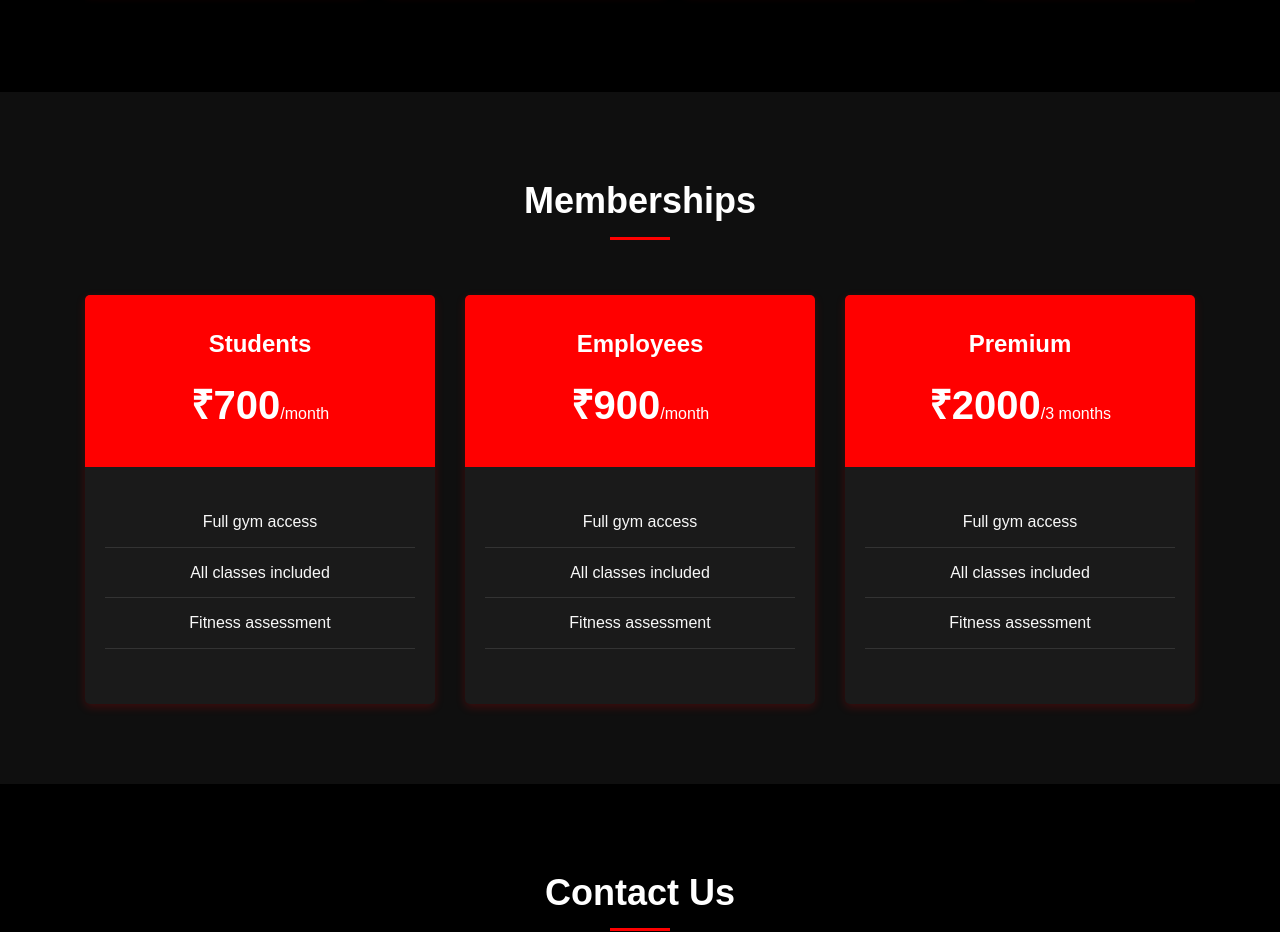
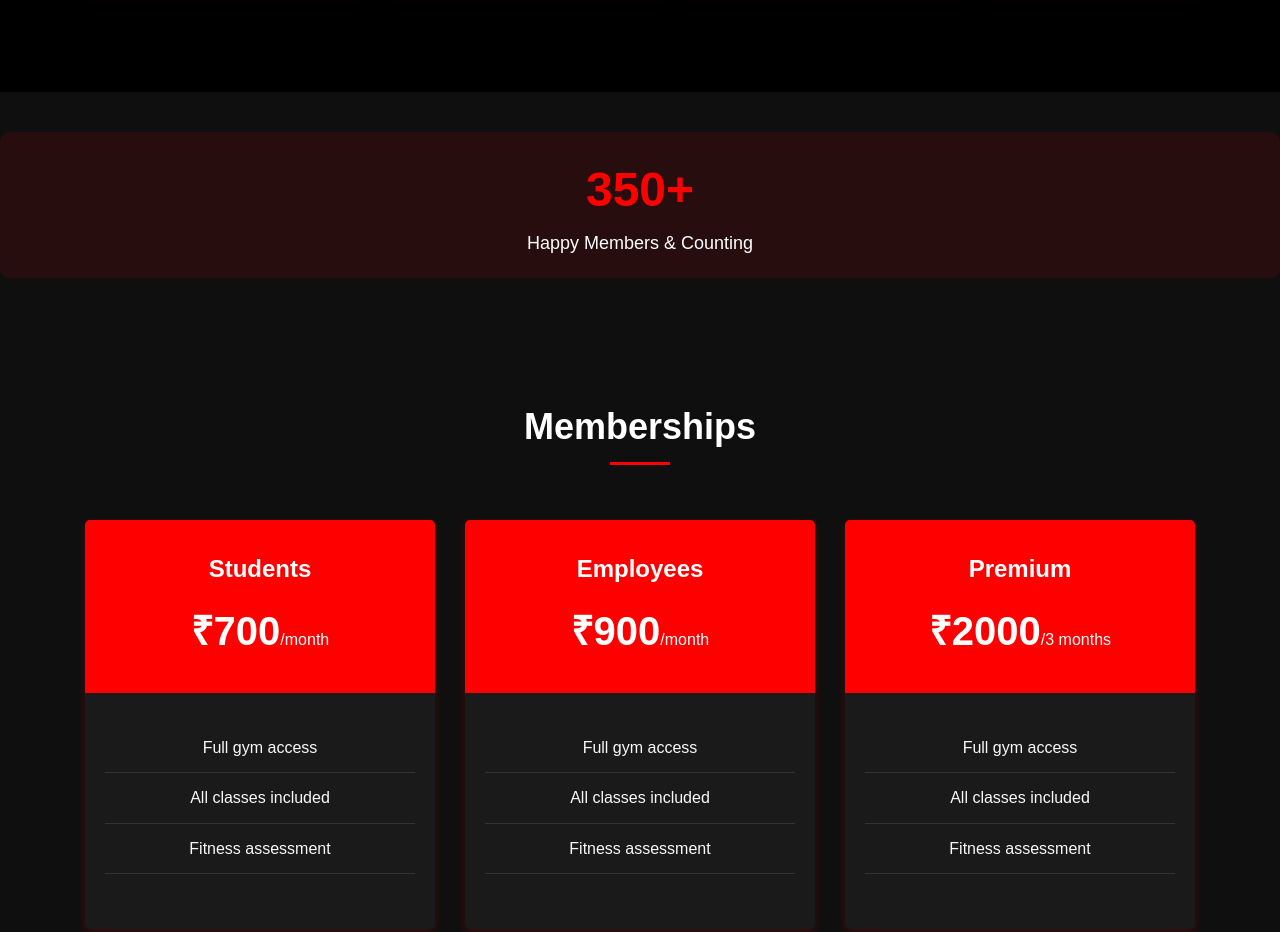
Before and after one commit to sawwqib/HealthClub, a plain HTML site: page index.html in a window 1280 px wide. Shown: the part 3343-4275 px from the top of the page. Drawn offline with Linux system fonts and the light colour scheme.

Commit message:
Update index.html

```diff
--- a/index.html
+++ b/index.html
@@ -913,7 +913,45 @@
         </div>
     </div>
 </section>
+<!-- Add this anywhere you want the counter (About section recommended) -->
+<div class="counter-container" style="text-align: center; margin: 40px 0; padding: 20px; background: rgba(255,0,0,0.1); border-radius: 10px;">
+    <div class="counter" style="font-size: 48px; color: #ff0000; font-weight: bold;">0</div>
+    <div style="font-size: 18px; color: #fff;">Happy Members & Counting</div>
+</div>
 
+<script>
+    function animateCounter() {
+        const counter = document.querySelector('.counter');
+        const target = 350;
+        const duration = 2000; // 2 seconds
+        const startTime = performance.now();
+
+        function updateCounter(currentTime) {
+            const elapsedTime = currentTime - startTime;
+            const progress = Math.min(elapsedTime / duration, 1);
+            const currentValue = Math.floor(progress * target);
+
+            counter.textContent = currentValue;
+
+            if (progress < 1) {
+                requestAnimationFrame(updateCounter);
+            } else {
+                counter.textContent = target + '+'; // Add "+" when done
+            }
+        }
+
+        requestAnimationFrame(updateCounter);
+    }
+
+    const observer = new IntersectionObserver((entries) => {
+        if (entries[0].isIntersecting) {
+            animateCounter();
+            observer.disconnect(); // Stop observing after animation
+        }
+    });
+
+    observer.observe(document.querySelector('.counter-container'));
+</script>
 
     <section id="pricing" class="section">
         <div class="container">
```
